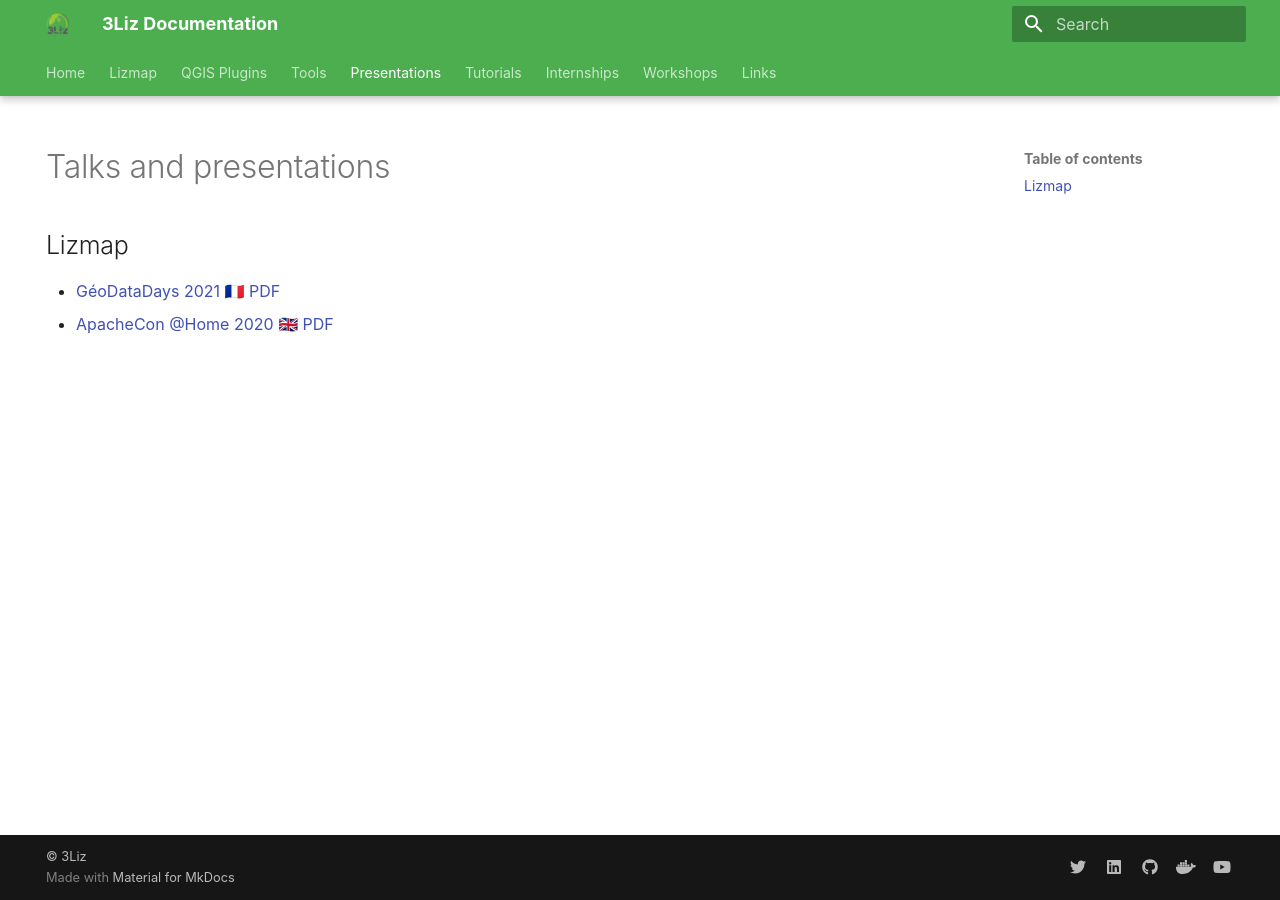
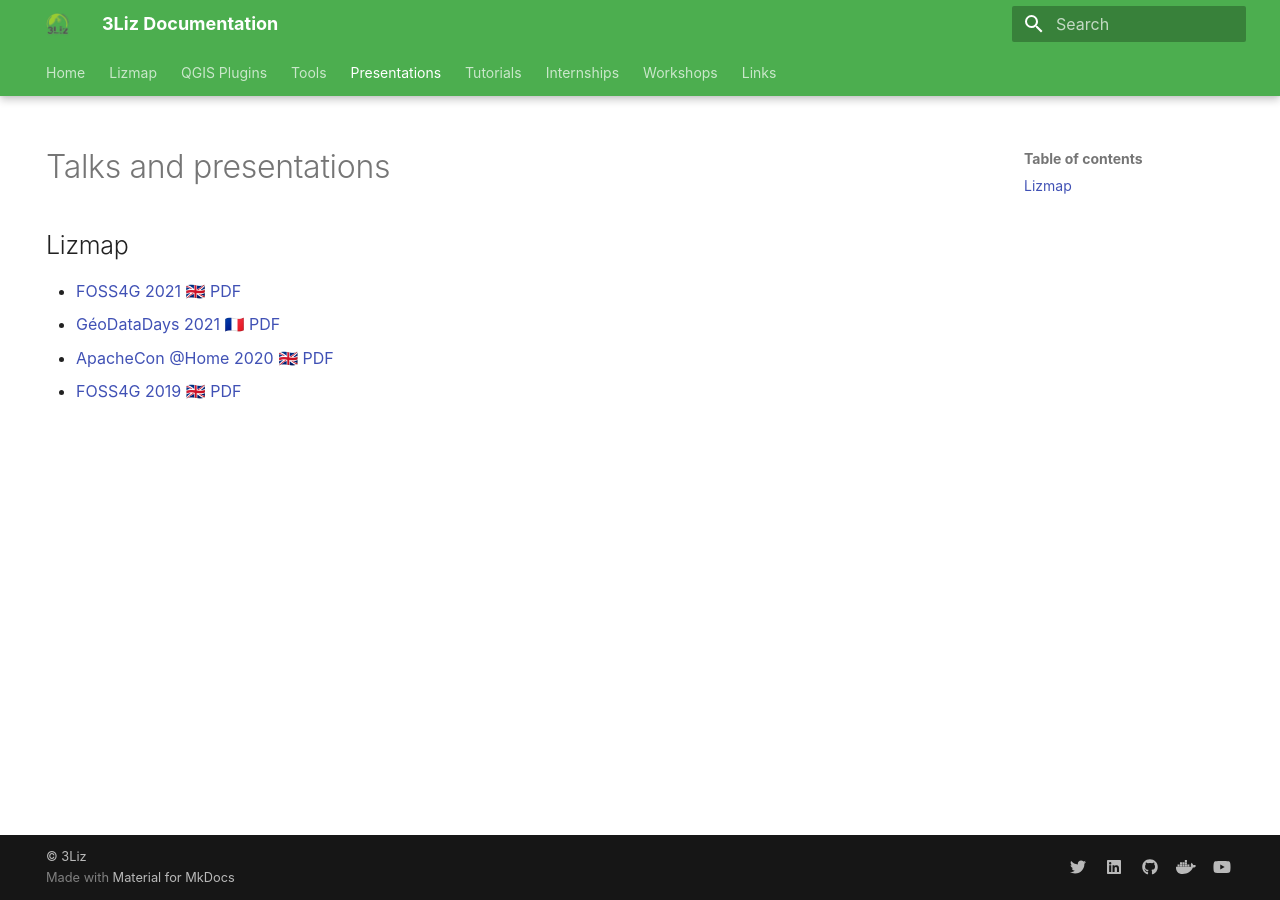
Before and after one commit to 3liz/3liz.github.io, an MkDocs documentation site: the page built from docs/talks.md, in a window 1280 px wide. Built offline with MkDocs 1.6.1 and Material for MkDocs 9.7.7, drawn with Linux system fonts in a browser that asks for light colours; nearby versions of some CDN libraries.

Commit message:
Update talks.md

```diff
--- a/docs/talks.md
+++ b/docs/talks.md
@@ -7,5 +7,7 @@
 
 ## Lizmap
 
+* [FOSS4G 2021 🇬🇧](https://docs.3liz.org/presentations/2021-09-foss4g.html) [PDF](https://docs.3liz.org/presentations/pdf/FOSS4G-2021-Lizmap-Web-Client.pdf)
 * [GéoDataDays 2021 🇫🇷](https://docs.3liz.org/presentations/2021-09-geodatadays.html) [PDF](https://docs.3liz.org/presentations/pdf/GéoDataDays-2021-Lizmap-Web-Client.pdf)
 * [ApacheCon @Home 2020 🇬🇧](https://docs.3liz.org/presentations/2020-09-apachecon.html) [PDF](https://docs.3liz.org/presentations/pdf/ApacheCon-@Home-2020-Lizmap-Web-Client.pdf)
+* [FOSS4G 2019 🇬🇧](https://docs.3liz.org/presentations/2019-08-foss4g.html) [PDF](https://docs.3liz.org/presentations/pdf/pdf/FOSS4G-2019-Lizmap-Web-Client.pdf)
```
